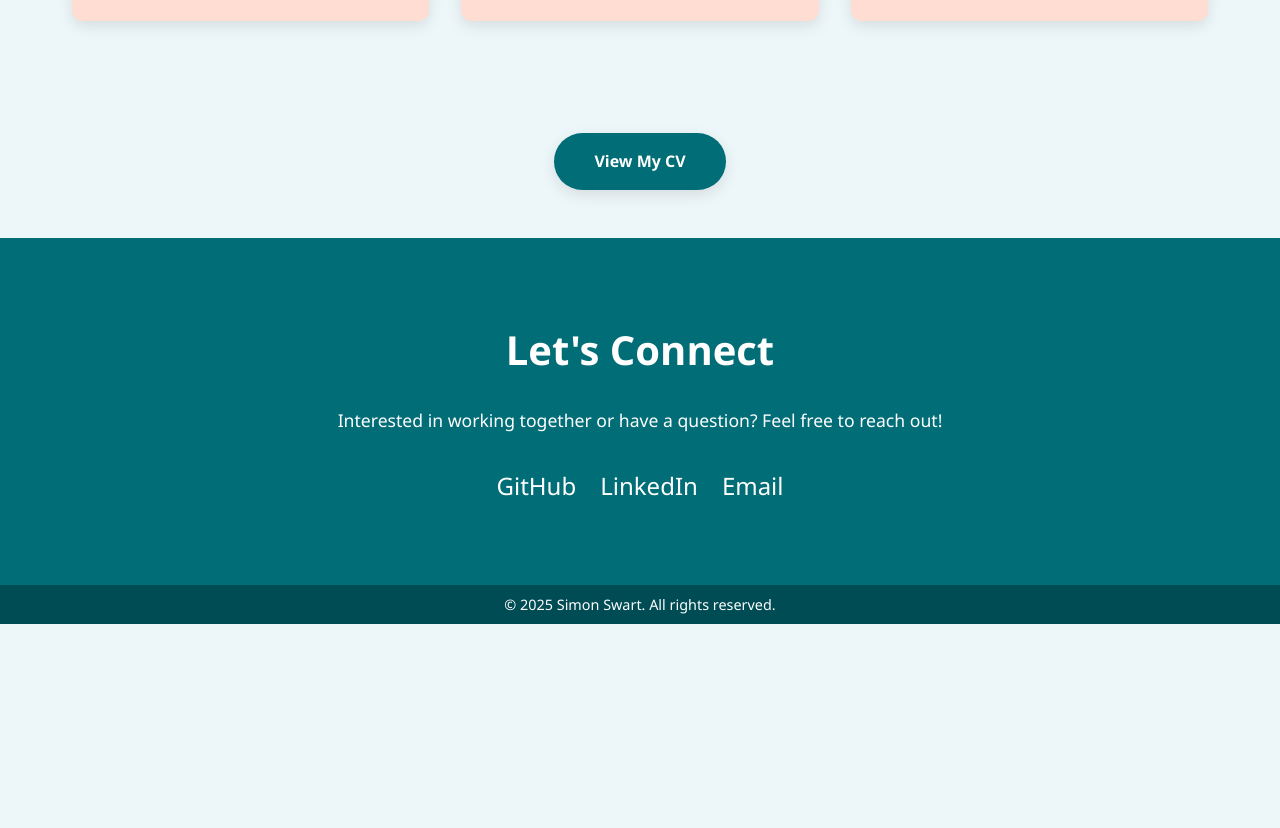
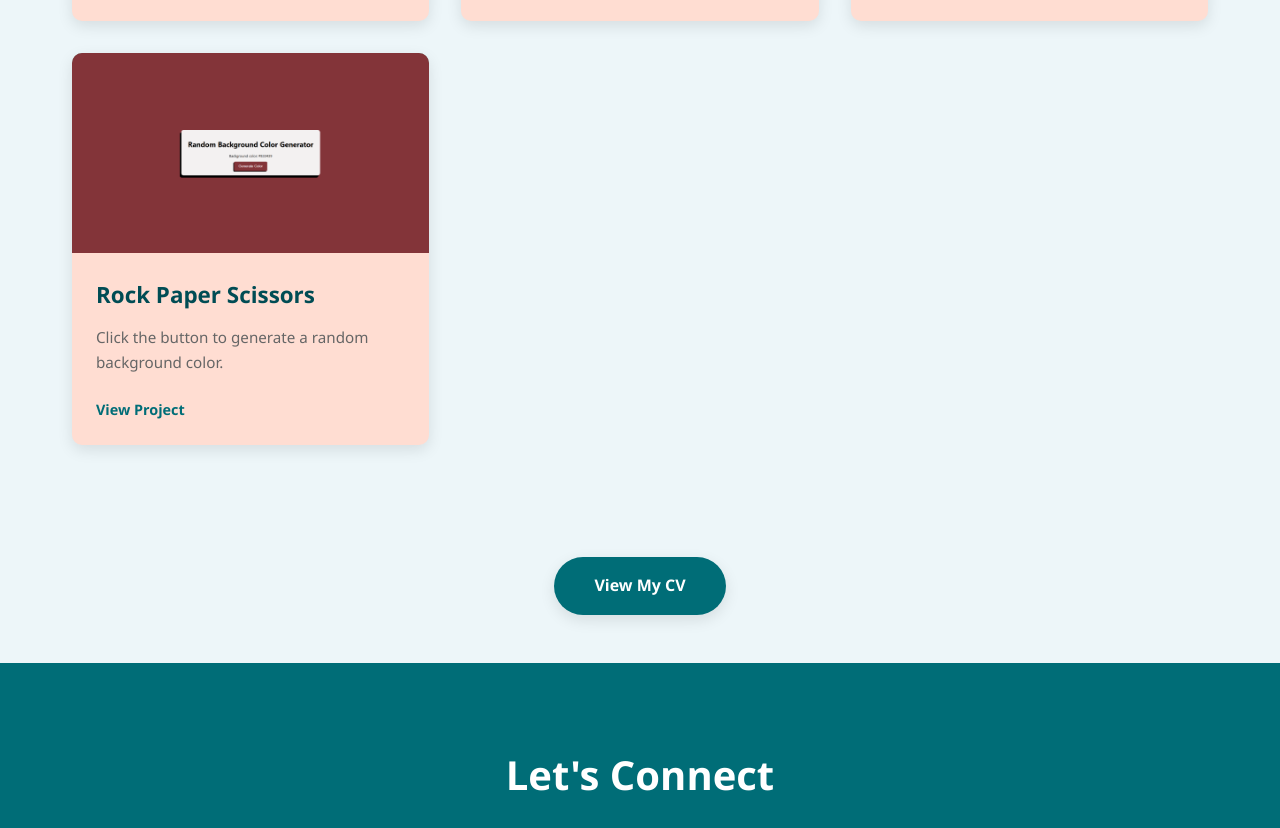
Before and after one commit to Sim0n-sk8/Simon-Swart-Portfolio, a plain HTML site: page index.html in a window 1280 px wide. Shown: the part 1854-2682 px from the top of the page. Before the commit the page ends 2478 px from the top, so only its background shows below. Drawn offline with Linux system fonts and the light colour scheme.

Commit message:
New project

```diff
--- a/index.html
+++ b/index.html
@@ -152,6 +152,21 @@
             </div>
         </div>
 
+        <div class="projectCard">
+            <div class="projectImage">
+                <img src="assets/backgroundGen.png" alt="background Generator">
+            </div>
+            <div class="projectContent">
+                <h3>Rock Paper Scissors</h3>
+                <p>Click the button to generate a random background color.</p>
+                <div class="projectLinks">
+                    <a href="https://sim0n-sk8.github.io/randombackgroundcolorgen/" target="_blank">View Project</a>
+
+                </div>
+
+            </div>
+        </div>
+
 
         </section>
     </div>
```
Also changed, not shown: assets/backgroundGen.png (added).
